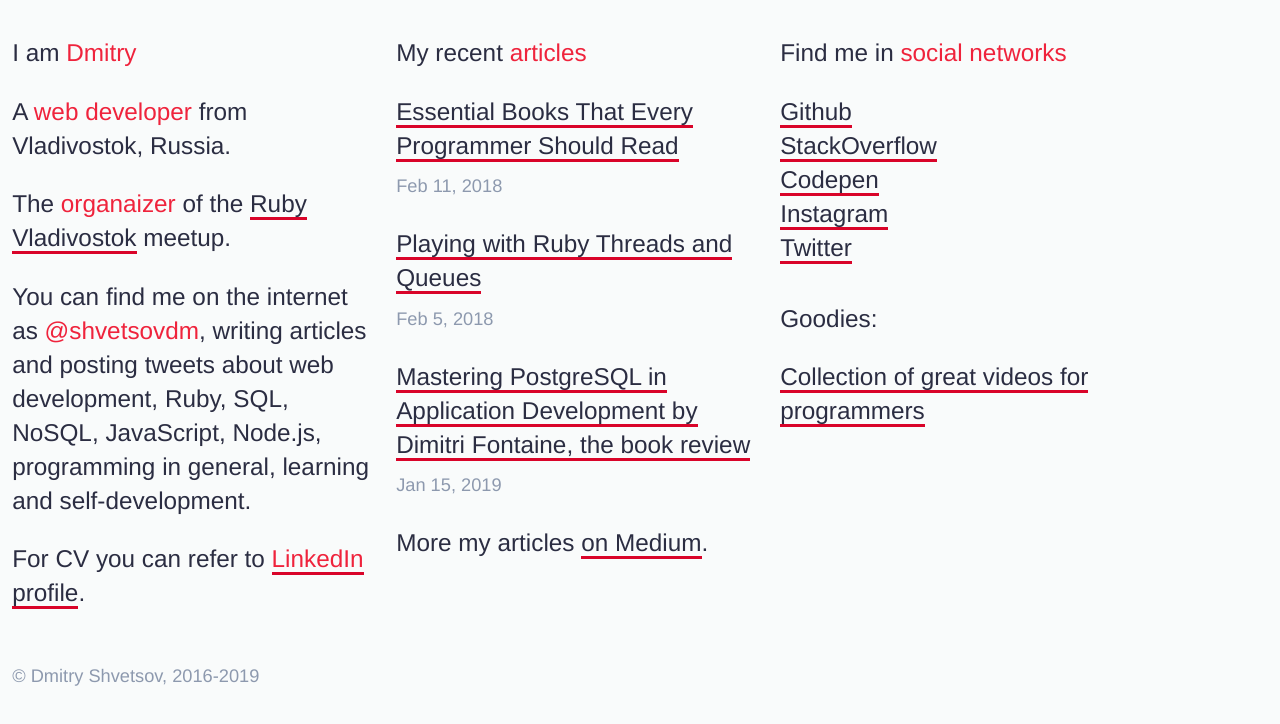
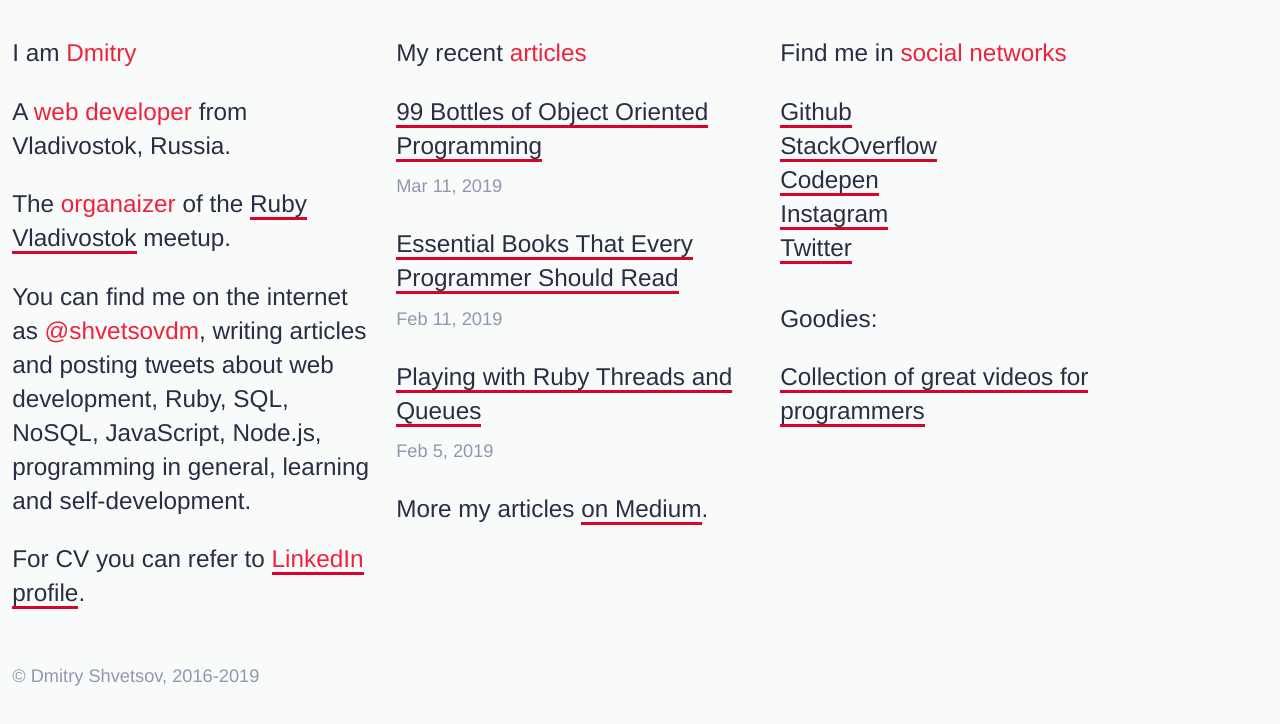
Before and after one commit to dmshvetsov/iamdidev.github.io, a Gatsby site: page / in a window 1280 px wide. Built offline with nearby package versions, Linux system fonts and the light colour scheme; Gatsby itself is replaced by a stand-in of ours.

Commit message:
Update list of recent articles

```diff
--- a/src/pages/index.js
+++ b/src/pages/index.js
@@ -13,11 +13,19 @@ const IndexPage = () => (
     <section className="sdm-layout__block">
       <h2>My recent <span className="sdm-accent">articles</span></h2>
       <article className="sdm-article">
+        <a className="sdm-multiline-link" href="https://medium.com/@shvetsovdm/99-bottles-of-object-oriented-programming-4c54480303e7">
+          99 Bottles of Object Oriented Programming
+        </a>
+        <div className="sdm-article__date">
+          <time dateTime="2019-03-11 21:00">Mar 11, 2019</time>
+        </div>
+      </article>
+      <article className="sdm-article">
         <a className="sdm-multiline-link" href="https://medium.com/@shvetsovdm/essential-books-that-every-programmer-should-read-a61565095781">
           Essential Books That Every Programmer Should Read
         </a>
         <div className="sdm-article__date">
-          <time dateTime="2019-02-11 21:00">Feb 11, 2018</time>
+          <time dateTime="2019-02-11 21:00">Feb 11, 2019</time>
         </div>
       </article>
       <article className="sdm-article">
@@ -25,15 +33,7 @@ const IndexPage = () => (
           Playing with Ruby Threads and Queues
         </a>
         <div className="sdm-article__date">
-          <time dateTime="2019-02-05 16:04">Feb 5, 2018</time>
-        </div>
-      </article>
-      <article className="sdm-article">
-        <a className="sdm-multiline-link" href="https://medium.com/@shvetsovdm/mastering-postgresql-in-application-development-by-dimitri-fontaine-4378173e01dd">
-          Mastering PostgreSQL in Application Development by Dimitri Fontaine, the book review
-        </a>
-        <div className="sdm-article__date">
-          <time dateTime="2019-01-15 14:10">Jan 15, 2019</time>
+          <time dateTime="2019-02-05 16:04">Feb 5, 2019</time>
         </div>
       </article>
       <p>More my articles <a rel="external" href="https://medium.com/@shvetsovdm/latest">on Medium</a>.</p>
```
